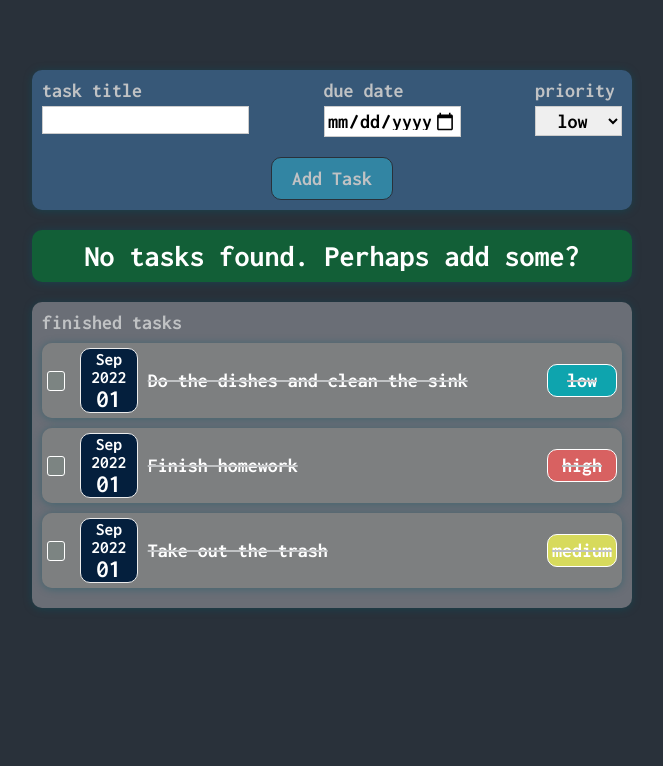
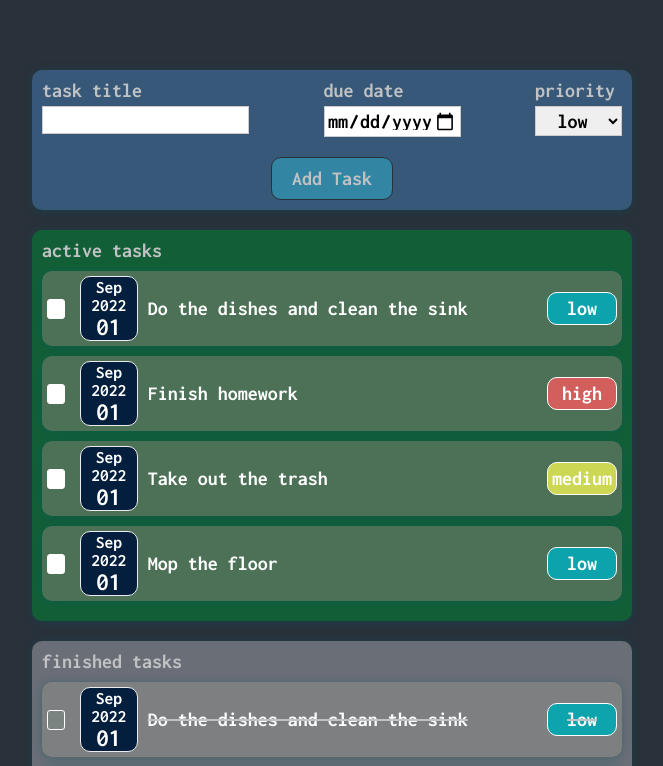
Before and after one commit to pedrotorreao/reactjs-projects, a React (Create React App) app in the folder tisdon/: page / in a window 1280 px wide. Shown: the top 766 px of the page, without its empty margins (308-971 px from the left). Built offline with nearby package versions, Linux system fonts and the light colour scheme.

Commit message:
no significant progress, just brainstorming

```diff
--- a/tisdon/src/App.js
+++ b/tisdon/src/App.js
@@ -10,19 +10,29 @@ const DUMMY_TASKS = [
     task: 'Do the dishes and clean the sink',
     duedate: new Date(),
     priority: 'low',
-    id: 't00001'
+    id: 't00001',
+    finished: true
   },
   {
     task: 'Finish homework',
     duedate: new Date(),
     priority: 'high',
-    id: 't00002'
+    id: 't00002',
+    finished: true
   },
   {
     task: 'Take out the trash',
     duedate: new Date(),
     priority: 'medium',
-    id: 't00003'
+    id: 't00003',
+    finished: true
+  },
+  {
+    task: 'Mop the floor',
+    duedate: new Date(),
+    priority: 'low',
+    id: 't00004',
+    finished: false
   }
 ];
 
@@ -32,7 +42,7 @@ function App() {
   // (2) can be called to update said variable
   // individual state slices:
   //const [tasks, setTasks] = useState(DUMMY_TASKS);
-  const [tasks, setTasks] = useState([]);
+  const [tasks, setTasks] = useState(DUMMY_TASKS);
   const [finishedTasks, setFinishedTasks] = useState(DUMMY_TASKS);
 
   // this function is passed down to 'NewTasks' as a prop in order
@@ -61,3 +71,16 @@ function App() {
 }
 
 export default App;
+
+/*
+
+1.:It would probably make things easier to not have the state variable 'finishedTasks'. Instead,
+  filter 'tasks' based on the object 'finished' status.
+
+2.:Maybe we could use a map when loading the components <Tasks/> and <TaskComplete/>
+
+3.:Also, I think it may be better to separate this project into its own repo. I guess it'd make
+  it simpler for versioning and branching.
+
+4.:For the <EditModal/> component, reuse <NewTask/> as overlay.
+*/
--- a/tisdon/src/components/NewTasks/NewTasks.js
+++ b/tisdon/src/components/NewTasks/NewTasks.js
@@ -7,7 +7,8 @@ const NewTask = (props) => {
   const saveTaskDataHandler = (newTaskData) => {
     const taskData = {
       ...newTaskData,
-      id: (Math.floor(Math.random() * 1000) + 1).toString()
+      id: (Math.floor(Math.random() * 1000) + 1).toString(),
+      finished: false
     };
 
     props.onAddNewTask(taskData);
--- a/tisdon/src/components/TaskList/Tasks.js
+++ b/tisdon/src/components/TaskList/Tasks.js
@@ -15,3 +15,4 @@ const Tasks = (props) => {
 };
 
 export default Tasks;
+//isActive={true}
--- a/tisdon/src/components/UI/EditModal.js
+++ b/tisdon/src/components/UI/EditModal.js
@@ -1,6 +1,7 @@
 import React from 'react';
 import ReactDOM from 'react-dom';
 
+import NewTask from '../NewTasks/NewTasks';
 import Button from './Button';
 import './EditModal.css';
 
@@ -19,10 +20,10 @@ const Overlay = (props) => {
       </div>
       <footer className='actions'></footer>
       <Button type='button' onClick={props.onClick}>
-        Atualizar
+        Update
       </Button>
       <Button type='button' onClick={props.onClick}>
-        Cancelar
+        Cancel
       </Button>
     </div>
   );
```
Also changed, not shown: tisdon/src/components/TaskList/TaskComplete.js (+0 -22 lines).
